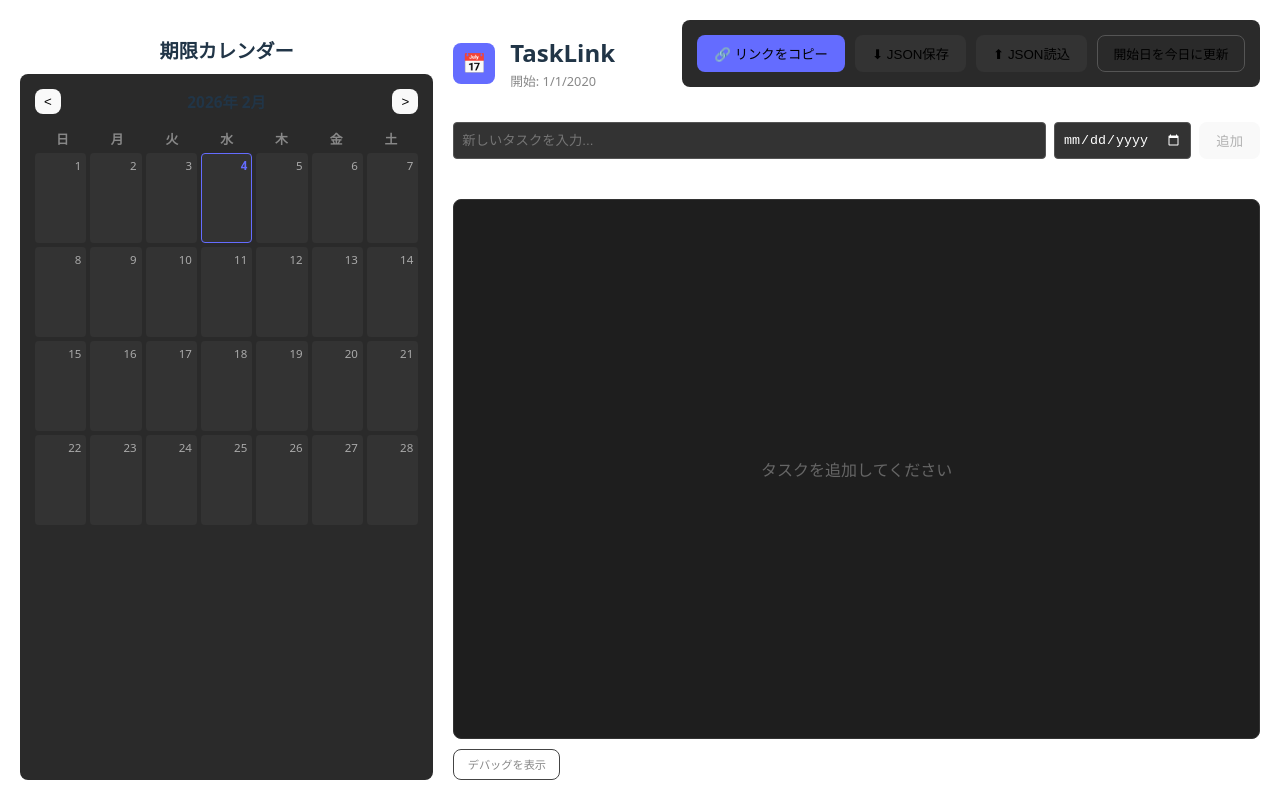
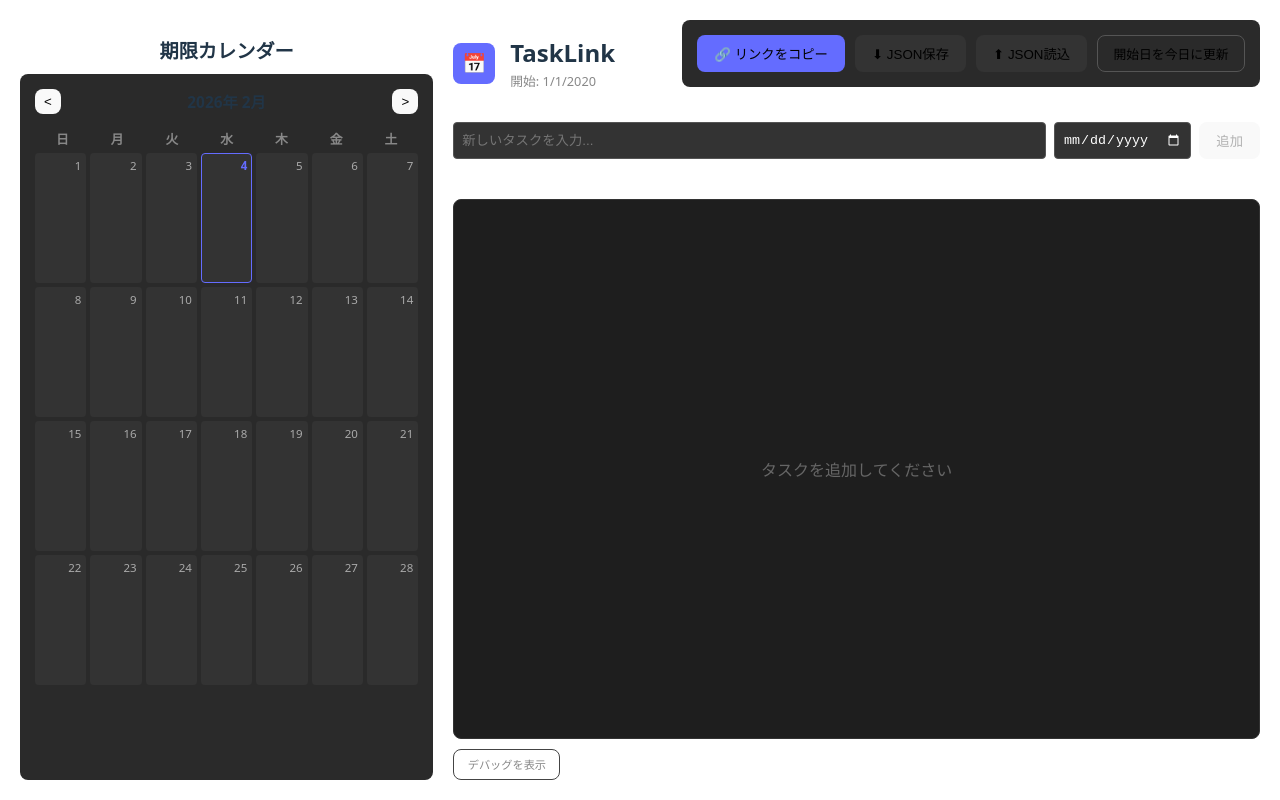
Before and after one commit to shingo29831/task-link-app, a React (Vite) app: page / in a window 1280 px wide. Built offline with nearby package versions, Linux system fonts and the light colour scheme.

Commit message:
daycellの縦幅を調整

```diff
--- a/src/components/TaskCalendar.tsx
+++ b/src/components/TaskCalendar.tsx
@@ -57,7 +57,7 @@
 
                 return (
                     <div key={kq} style={{
-                        minHeight: '80px',
+                        minHeight: '120px',
                         minWidth: 0, // グリッド内で中身に引っ張られないようにする
                         backgroundColor: isCurrentMonth ? '#333' : '#222',
                         padding: '4px',
```
